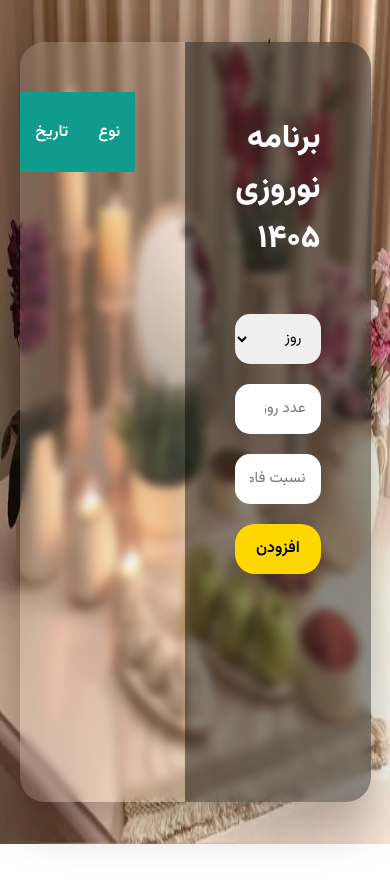
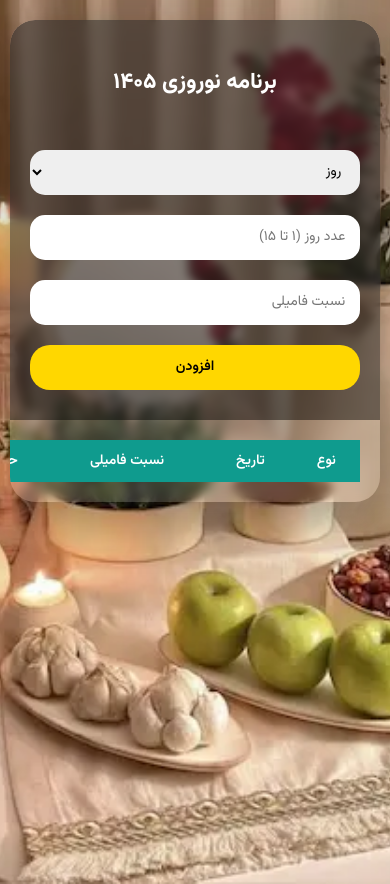
Before and after one commit to Amirbmn/invitation-scheduler, a website: page public/index.html in a window 390 px wide. Before the commit the page ends 844 px from the top, so only its background shows below. Drawn offline with Linux system fonts and the light colour scheme; no server answers.

Commit message:
make it responsive for mobile

```diff
--- a/public/index.html
+++ b/public/index.html
@@ -6,22 +6,179 @@
 <title>برنامه نوروزی</title>
 <link href="https://fonts.googleapis.com/css2?family=Vazirmatn:wght@400;600;800&display=swap" rel="stylesheet">
 <style>
-body { margin:0; font-family:'Vazirmatn',sans-serif; direction:rtl; height:100vh; width:100vw; display:flex; align-items:center; justify-content:center; background-image:url("haftsin.jpg"); background-size:100% 100%; background-position:center;}
-.container{width:90%; height:90vh; background:rgba(255,255,255,0.15); backdrop-filter: blur(5px); border-radius:25px; display:flex; overflow:hidden; box-shadow:0 20px 50px rgba(0,0,0,0.3);}
-.form-section{flex:2; padding:50px; background-size:cover; background-position:center; position:relative; color:white;}
-.overlay{position:absolute; inset:0; background:rgba(0,0,0,0.45);}
-.form-content{position:relative; z-index:2; max-width:320px;}
-h1{font-weight:800; margin-bottom:10px;}
-.form-group{margin-bottom:20px;}
-select,input{width:100%; height:50px; padding:0 15px; border:none; border-radius:15px; font-size:15px; font-family:'Vazirmatn',sans-serif; box-sizing:border-box;}
-button{width:100%; height:50px; border:none; border-radius:20px; background:gold; font-size:16px; font-weight:600; cursor:pointer; transition:0.3s;}
-button:hover{transform:scale(1.05);}
-#errorMessage{color:red; font-weight:bold; margin-bottom:20px; height:20px;}
-.table-section{flex:3; padding:50px; overflow-y:auto;}
-table{width:100%; border-collapse:collapse;}
-th{background:#0f9b8e; color:white; padding:15px; font-weight:600;}
-td{padding:15px; text-align:center; border-bottom:1px solid #eee;}
-.delete-btn{background:red; color:white; border:none; padding:6px 15px; border-radius:10px; cursor:pointer; font-family:'Vazirmatn',sans-serif;}
+body{
+    margin:0;
+    font-family:'Vazirmatn',sans-serif;
+    direction:rtl;
+    min-height:100vh;
+    display:flex;
+    align-items:center;
+    justify-content:center;
+    background-image:url("haftsin.jpg");
+    background-size:cover; /* اصلاح مهم */
+    background-position:center;
+    background-repeat:no-repeat;
+}
+
+.container{
+    width:90%;
+    max-width:1200px;
+    height:90vh;
+    background:rgba(255,255,255,0.15);
+    backdrop-filter: blur(5px);
+    border-radius:25px;
+    display:flex;
+    overflow:hidden;
+    box-shadow:0 20px 50px rgba(0,0,0,0.3);
+}
+
+.form-section{
+    flex:2;
+    padding:50px;
+    position:relative;
+    color:white;
+}
+
+.overlay{
+    position:absolute;
+    inset:0;
+    background:rgba(0,0,0,0.45);
+    border-radius:25px;
+}
+
+.form-content{
+    position:relative;
+    z-index:2;
+    max-width:320px;
+}
+
+h1{
+    font-weight:800;
+    margin-bottom:10px;
+}
+
+.form-group{
+    margin-bottom:20px;
+}
+
+select,input{
+    width:100%;
+    height:50px;
+    padding:0 15px;
+    border:none;
+    border-radius:15px;
+    font-size:15px;
+    font-family:'Vazirmatn',sans-serif;
+    box-sizing:border-box;
+}
+
+button{
+    width:100%;
+    height:50px;
+    border:none;
+    border-radius:20px;
+    background:gold;
+    font-size:16px;
+    font-weight:600;
+    cursor:pointer;
+    transition:0.3s;
+}
+
+button:hover{
+    transform:scale(1.05);
+}
+
+#errorMessage{
+    color:red;
+    font-weight:bold;
+    margin-bottom:20px;
+    height:20px;
+}
+
+.table-section{
+    flex:3;
+    padding:50px;
+    overflow:auto;
+}
+
+table{
+    width:100%;
+    border-collapse:collapse;
+    min-width:400px; /* جلوگیری از فشرده شدن در موبایل */
+}
+
+th{
+    background:#0f9b8e;
+    color:white;
+    padding:15px;
+    font-weight:600;
+}
+
+td{
+    padding:15px;
+    text-align:center;
+    border-bottom:1px solid #eee;
+}
+
+.delete-btn{
+    background:red;
+    color:white;
+    border:none;
+    padding:6px 15px;
+    border-radius:10px;
+    cursor:pointer;
+    font-family:'Vazirmatn',sans-serif;
+}
+.addData-button{
+font-family: 'Vazirmatn',sans-serif;
+
+}
+
+/* ================= MOBILE ================= */
+@media (max-width: 768px){
+    body{
+        align-items:flex-start;
+        padding:20px 0;
+    }
+
+    .container{
+        flex-direction:column; /* تبدیل به ستونی */
+        height:auto;
+        width:95%;
+    }
+
+    .form-section{
+        padding:30px 20px;
+        border-radius:25px 25px 0 0;
+    }
+
+    .overlay{
+        border-radius:25px 25px 0 0;
+    }
+
+    .form-content{
+        max-width:100%;
+    }
+
+    .table-section{
+        padding:20px;
+    }
+
+    h1{
+        font-size:22px;
+        text-align:center;
+    }
+
+    select,input,button{
+        height:45px;
+        font-size:14px;
+    }
+
+    th, td{
+        padding:10px;
+        font-size:14px;
+    }
+}
 </style>
 </head>
 <body>
@@ -49,7 +206,7 @@ td{padding:15px; text-align:center; border-bottom:1px solid #eee;}
                 <input type="text" id="relative" placeholder="نسبت فامیلی">
             </div>
 
-            <button onclick="addData()" style="font-family:'Vazirmatn',sans-serif">افزودن</button>
+            <button class="addData-button" onclick="addData()">افزودن</button>
         </div>
     </div>
 
@@ -149,7 +306,6 @@ async function deleteRow(type, dayNumber){
     }
 }
 
-// load on page start
 window.onload = loadData;
 </script>
 
```
